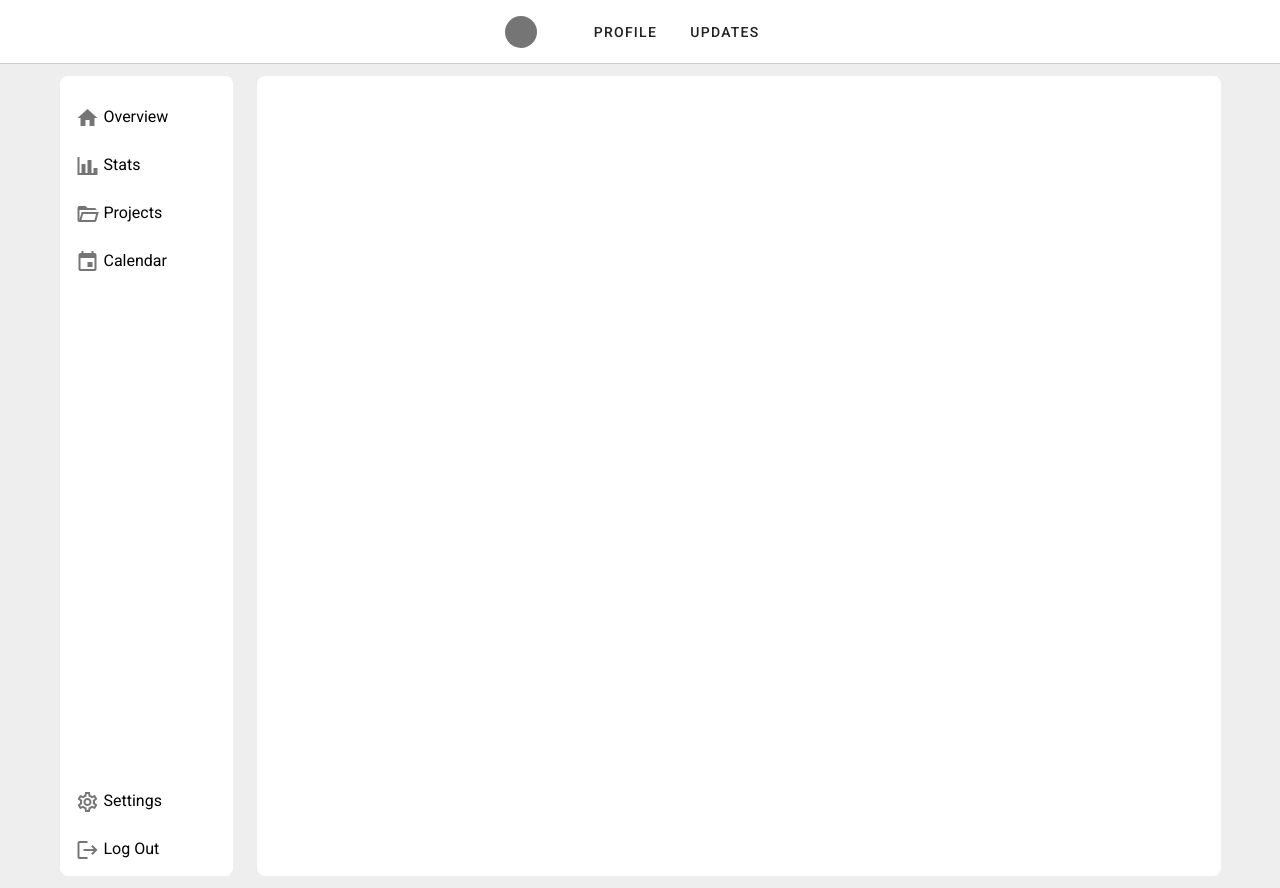
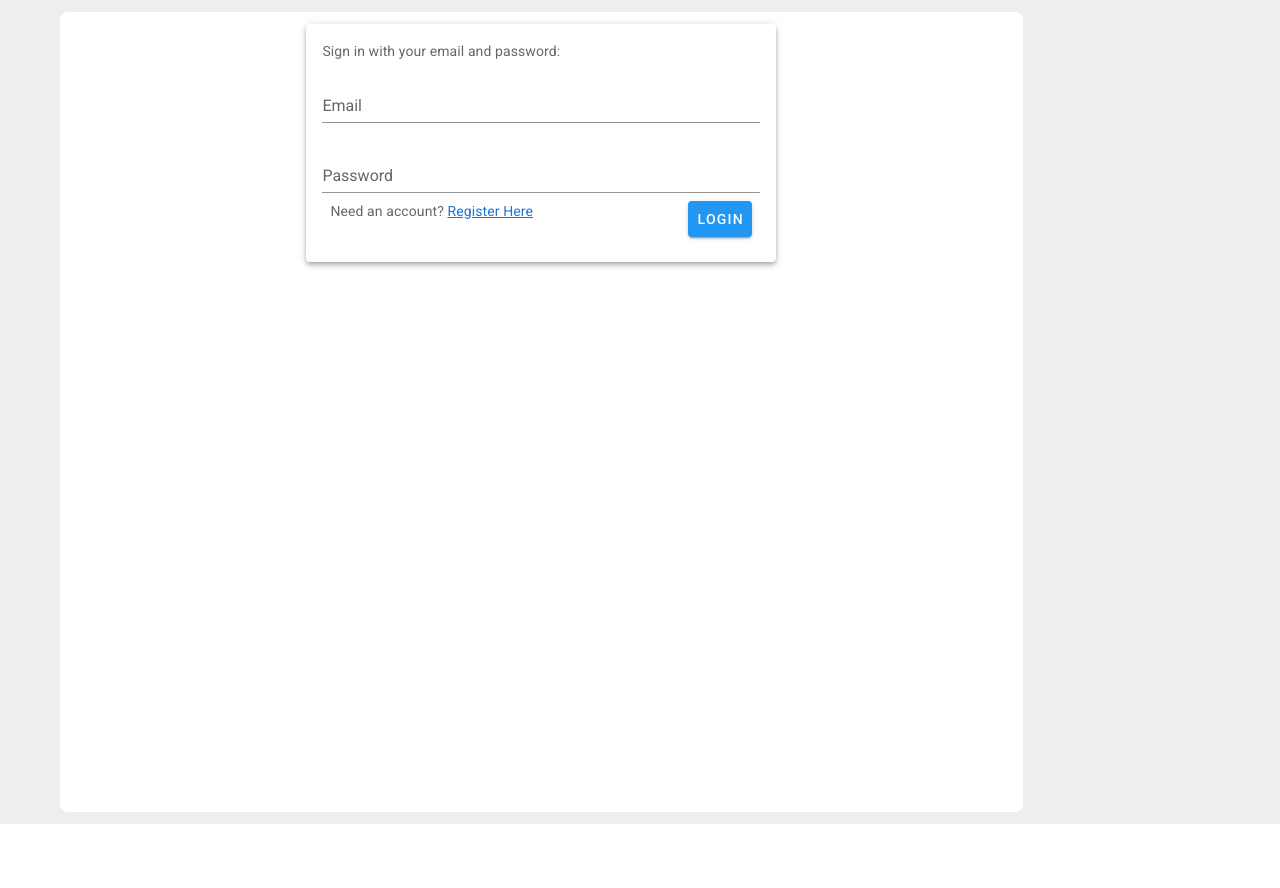
Before and after one commit to busrablt/Vue-Project, a Vue app: page /login in a window 1280 px wide. After the commit the page ends 824 px from the top, so only its background shows below. Built offline with nearby package versions, Linux system fonts and the light colour scheme.

Commit message:
login and register edited

```diff
--- a/src/App.vue
+++ b/src/App.vue
@@ -1,71 +1,64 @@
 <template>
-  <v-app id="inspire">
-    <v-app-bar
-      app
-      color="white"
-      flat
-
-    >
-      <v-container class="py-0 fill-height header__sheet" >
-        <div class="header__avatar">
-          <v-avatar
-            class="mr-10"
-            color="grey darken-1"
-            size="32"
-          ></v-avatar>
-        </div>
-        <div class="header__btn">
-          <v-btn
-            v-for="link in links"
-            :key="link"
-            text
-          >
-            {{ link }}
-          </v-btn>
-        </div>
-
-      </v-container>
-    </v-app-bar>
-
+  <v-app>
+    <Navi v-if="isLoggedIn"/>
       <v-main class="grey lighten-3">
     <v-container>
       <v-row>
-          <v-col cols="2" lg="2" md="2" sm="2">
-              <sidebar/>
+        <v-col cols="2" lg="2" md="2" sm="2" v-if="isLoggedIn">
+            <Sidebar/>
         </v-col>
         <v-col lg="10" md="10" sm="10">
-            <home/>
+          <v-sheet
+            min-height="100vh"
+            rounded="lg"
+          >
+            <router-view/>
+          </v-sheet>
         </v-col>
       </v-row>
     </v-container>
     </v-main>
   </v-app>
-
 </template>
-
 <script>
+import Navi from "./components/Navi.vue"
 import Sidebar from "./components/Sidebar.vue"
-import Home from "./views/Home.vue"
-
 
 export default {
 
   name: 'App',
   data: () => ({
+    showLogin: true,
     links: [
       'Profile',
       'Updates',
     ],
 
   }),
-    components:{
+  components: {
     Sidebar,
-        Home,
+    Navi
 
+  },
+  computed: {
+    isLoggedIn: function(){ return  this.$store.getters.isLoggedIn}
+  },
+  created() {
+    this.navigate()
+  },
+  methods: {
+    // Firebase'de currentUser var mı kontrol et
+    navigate() {
+        this.$router.replace("/")
 
+      if(this.isLoggedIn) {
+        this.$router.replace("/")
+      } else {
+        this.$router.replace("/login")
 
       }
-
+    }
+  }
 
 };
 </script>
--- a/src/components/Signin.vue
+++ b/src/components/Login.vue
@@ -1,47 +1,36 @@
 <template>
- <div id="app">
-  <v-app  id="inspire">
     <v-container>
       <v-layout wrap>
         <v-flex sm12 md6 offset-md3>
           <v-card elevation="4" light tag="section">
             <v-card-text>
-              <p>Sign in with your username and password:</p>
+              <p>Sign in with your email and password:</p>
               <v-form @submit.prevent="login()" >
                 <v-text-field
                               outline
                               label="Email"
                               type="text"
-                              v-model="email"></v-text-field>
+                              v-model="email"/>
+
                 <v-text-field
                               outline
                               hide-details
                               label="Password"
                               type="password"
-                              v-model="password"></v-text-field>
-                            <v-checkbox
-                                v-model="checkbox"
-                                :label="'Remember Me'"
-                            >
-                            </v-checkbox>
+                              v-model="password"/>
                             <v-card-actions >
-                            <v-btn color="info" >
-                                Forgot password?
-                            </v-btn>
-                            <v-spacer></v-spacer>
+                            <p>Need an account? <router-link to="/register"> Register Here</router-link></p>
+                            <v-spacer/>
                             <v-btn color="info" type="submit">
                                 Login
                             </v-btn>
                             </v-card-actions>
               </v-form>
             </v-card-text>
-
           </v-card>
         </v-flex>
       </v-layout>
     </v-container>
-  </v-app>
-</div>
 </template>
 
 <script>
@@ -54,6 +43,7 @@ export default {
         const val = await firebase.auth().signInWithEmailAndPassword(this.email , this.password)
         console.log(val)
         this.$router.replace({name:"/"})
+        this.$store.dispatch("loggedIn")
 
       } catch (err) {
         console.log(err)
@@ -64,7 +54,6 @@ export default {
   },
    data () {
     return {
-      checkbox: false,
       password: "",
       email: ""
     }
--- /dev/null
+++ b/src/components/Navi.vue
@@ -0,0 +1,46 @@
+<template>
+  <v-app-bar
+      app
+      color="white"
+      flat
+
+    >
+      <v-container class="py-0 fill-height header__sheet" >
+        <div class="header__avatar">
+          <v-avatar
+            class="mr-10"
+            color="grey darken-1"
+            size="32"
+          ></v-avatar>
+        </div>
+        <div class="header__btn">
+          <v-btn
+            v-for="link in links"
+            :key="link"
+            text
+          >
+            {{ link }}
+          </v-btn>
+        </div>
+
+      </v-container>
+    </v-app-bar>
+</template>
+
+<script>
+export default {
+    name:"Navi",
+    data: () => ({
+      links: [
+        'Profile',
+        'Updates',
+      ],
+
+    }),
+
+}
+</script>
+
+<style>
+
+</style>
--- a/src/components/Projects.vue
+++ b/src/components/Projects.vue
@@ -3,7 +3,7 @@
     <Search />
     <h2>Projects</h2>
 
-    <div class="container">
+    <div class="board-container">
 
       <Board title="Todo List" id="todo" :count="todoList.length">
         <v-list class="overflow-y-auto" color="rgba(201, 201, 241, 0.1)">
@@ -43,7 +43,7 @@
         id="completed"
         :count="completedList.length"
       >
-        <v-list class="overflow-y-auto" color="rgba(201, 201, 241, 0.1)">
+        <v-list class="overflow-y-auto"  style="list-style" color="rgba(201, 201, 241, 0.1)">
           <draggable
             class="draggable"
             :list="completedList"
@@ -96,7 +96,7 @@ div.v-list {
   max-height: 520px;
 }
 
-.container {
+.board-container {
   display: flex;
   justify-content: center;
   padding: 15px;
--- a/src/components/Register.vue
+++ b/src/components/Register.vue
@@ -1,36 +1,39 @@
 <template>
- <div id="app">
-  <v-app  id="inspire">
     <v-container>
       <v-layout wrap>
         <v-flex sm12 md6 offset-md3>
           <v-card elevation="4" light tag="section">
             <v-card-text>
-              <p>Sign in with your username and password:</p>
               <v-form @submit.prevent="pressed()">
+                 <v-text-field
+                              outline
+                              label="Firstname"
+                              type="text"
+                              v-model="firstname"/>
+
+                <v-text-field
+                              outline
+                              label="Lastname"
+                              type="text"
+                              v-model="lastname"/>
+
                 <v-text-field
                               outline
                               label="Email"
                               type="text"
-                              v-model="email"></v-text-field>
+                              v-model="email"/>
+
                 <v-text-field
                               outline
                               hide-details
                               label="Password"
                               type="password"
-                              v-model="password"></v-text-field>
-                            <v-checkbox
-                                v-model="checkbox"
-                                :label="'Remember Me'"
-                            >
-                            </v-checkbox>
+                              v-model="password"/>
                             <v-card-actions >
-                            <v-btn color="info" >
-                                Forgot password?
-                            </v-btn>
-                            <v-spacer></v-spacer>
+                            <p>Have an account? <router-link to="/login"> Login Here</router-link></p>
+                            <v-spacer/>
                             <v-btn color="info" type="submit">
-                                Login
+                                Register
                             </v-btn>
                             </v-card-actions>
               </v-form>
@@ -40,8 +43,6 @@
         </v-flex>
       </v-layout>
     </v-container>
-  </v-app>
-</div>
 </template>
 
 <script>
@@ -51,7 +52,7 @@ export default {
     methods:{
        async pressed(){
            try {
-               const user =  firebase.auth().createUserWithEmailAndPassword(this.email , this.password)
+               const user =  firebase.auth().createUserWithEmailAndPassword(this.firstname,this.lastname,this.email , this.password)
                console.log(user)
                this.$router.replace({name:"Stats"})
            } catch (err) {
@@ -62,7 +63,8 @@ export default {
     },
    data () {
     return {
-      checkbox: false,
+      firstname: "",
+      lastname: "",
       password: "",
       email: ""
     }
--- a/src/components/Sidebar.vue
+++ b/src/components/Sidebar.vue
@@ -22,6 +22,7 @@
           v-for="(item, index) in buttomMenuItems"
           :key="index"
           link
+          @click="item.onClick"
           >
           <v-list-item-content>
             <router-link :to="item.route" class="menu__router" >
@@ -38,6 +39,8 @@
 </template>
 
 <script>
+import firebase from "firebase/app"
+import "firebase/auth"
 export default {
     name:"Sidebar",
     data:()=>({
@@ -50,11 +53,16 @@ export default {
       ],
       buttomMenuItems:[
         {icon: "mdi-cog-outline", name: "Settings", route:"/"},
-        {icon: "mdi-logout", name: "Log Out", route:"/signin"}
+        {icon: "mdi-logout", name: "Log Out", route:"/login", onClick: "signOut"}   //TODO Bind signout to button
       ]
-    })
-
-
+    }),
+    methods: {
+      async signOut() {
+         await firebase.auth().signOut()
+         // TODO handle error
+         this.$store.dispatch("signOut")
+      }
+    }
 }
 </script>
 
--- a/src/main.js
+++ b/src/main.js
@@ -1,6 +1,5 @@
 import Vue from "vue";
 import App from "./App.vue";
-import "./registerServiceWorker";
 import router from "./router";
 import store from "./store";
 import vuetify from './plugins/vuetify'
--- a/src/registerServiceWorker.js
+++ /dev/null
@@ -1,34 +0,0 @@
-/* eslint-disable no-console */
-
-import { register } from "register-service-worker";
-
-if (process.env.NODE_ENV === "production") {
-  register(`${process.env.BASE_URL}service-worker.js`, {
-    ready() {
-      console.log(
-        "App is being served from cache by a service worker.\n" +
-          "For more details, visit https://goo.gl/AFskqB"
-      );
-    },
-    registered() {
-      console.log("Service worker has been registered.");
-    },
-    cached() {
-      console.log("Content has been cached for offline use.");
-    },
-    updatefound() {
-      console.log("New content is downloading.");
-    },
-    updated() {
-      console.log("New content is available; please refresh.");
-    },
-    offline() {
-      console.log(
-        "No internet connection found. App is running in offline mode."
-      );
-    },
-    error(error) {
-      console.error("Error during service worker registration:", error);
-    },
-  });
-}
--- a/src/router/index.js
+++ b/src/router/index.js
@@ -1,46 +1,42 @@
 import Vue from "vue";
 import VueRouter from "vue-router";
-import Home from "../views/Home.vue";
-import Signin from "../components/Signin.vue"
-import Stats from "../components/Stats.vue"
-import Projects from "../components/Projects.vue"
-import Register from "../components/Register.vue"
-import Calendar from "../components/Calendar"
-
+import Projects from "../components/Projects.vue";
 
 
 Vue.use(VueRouter);
 
 const routes = [
   {
-    path: "/",
-    name: "Home",
-    component: Home,
+    path: "/projects",
+    name: "Projects",
+    component: Projects,
   },
   {
     path: "/register",
     name: "Register",
-    component: Register,
+    component: () =>
+      import("../components/Register.vue"),
   },
+
   {
-    path: "/signin",
-    name: "Signin",
-    component: Signin,
+    path: "/login",
+    name: "Login",
+    component: () =>
+      import("../components/Login.vue"),
   },
+
   {
     path: "/stats",
     name: "Stats",
-    component:Stats,
+    component: () =>
+      import("../components/Stats.vue"),
   },
-  {
-    path: "/projects",
-    name: "Projects",
-    component:Projects,
-  },
+
   {
     path: "/calendar",
     name: "Calander",
-    component: Calendar,
+    component: () =>
+      import("../components/Calendar.vue"),
   },
 ];
 
--- a/src/store/index.js
+++ b/src/store/index.js
@@ -7,7 +7,8 @@ export default new Vuex.Store({
   state: {
     todoCards: [],
     inProgressCards: [],
-    completedCards : []
+    completedCards : [],
+    isLoggedIn: false
   },
   mutations: {
     // payload: {cardInfo, status}
@@ -47,10 +48,26 @@ export default new Vuex.Store({
 
       let itemIndex = selectedArray.findIndex((card) => card == payload.cardInfo)
       selectedArray.splice(itemIndex, 1)
-    }
+    },
+
+    loggedIn(state){
+      state.isLoggedIn = true
+
+    },
+
+    signOut(state){
+      state.isLoggedIn = false
+
+    },
 
   },
   actions: {
+    loggedIn({ commit }) {
+      commit("loggedIn")
+    },
+    signOut({ commit }) {
+      commit("signOut")
+    },
     addToBoard({ commit }, payload) {
       commit("addToBoard", payload)
     },
@@ -71,6 +88,7 @@ export default new Vuex.Store({
     todo: state => state.todoCards,
     inProgress: state => state.inProgressCards,
     completed: state => state.completedCards,
+    isLoggedIn: state => state.isLoggedIn
 
   },
   modules: {},
--- a/src/views/Home.vue
+++ b/src/views/Home.vue
@@ -1,11 +1,7 @@
 <template>
-  <v-sheet
-    min-height="100vh"
-    rounded="lg"
-  >
+<div>
 
-    <router-view/>
-  </v-sheet>
+</div>
 </template>
 
 <script>
@@ -15,11 +11,6 @@
     data: () => ({
 
     }),
-    components:{
 
-
-
-
-    }
   }
 </script>
```
Lines whose indentation alone changed are shown as unchanged.
